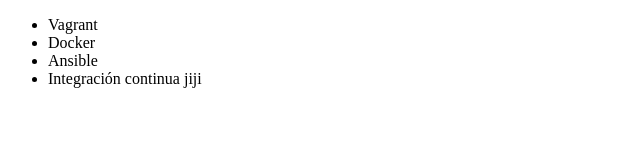
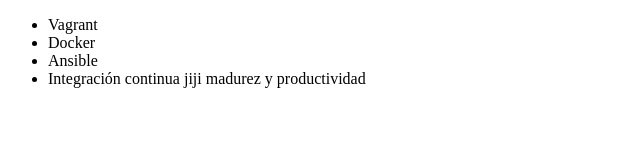
Before and after one commit to maury60/Alura-git, a plain HTML site: page index.html in a window 1280 px wide. Shown: the whole page, without its empty margins (0-640 px from the left). Drawn offline with Linux system fonts and the light colour scheme.

```diff
--- a/index.html
+++ b/index.html
@@ -9,7 +9,7 @@
          <li> Vagrant </li>
          <li> Docker </li>
          <li> Ansible </li>
-         <li> Integración continua jiji</li>
+         <li> Integración continua jiji madurez y productividad</li>
      </ul>
 </body>
 </html>
```
